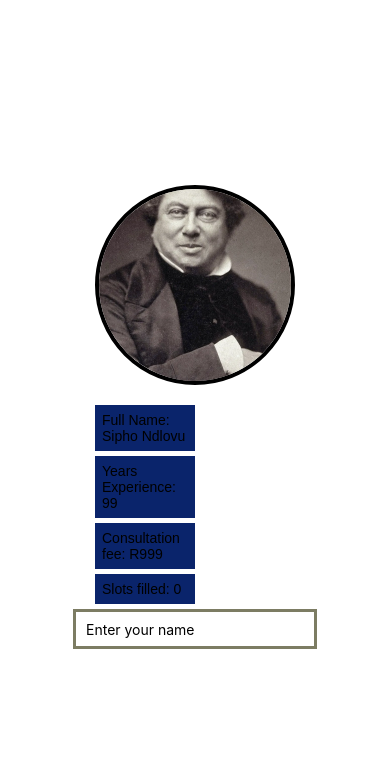
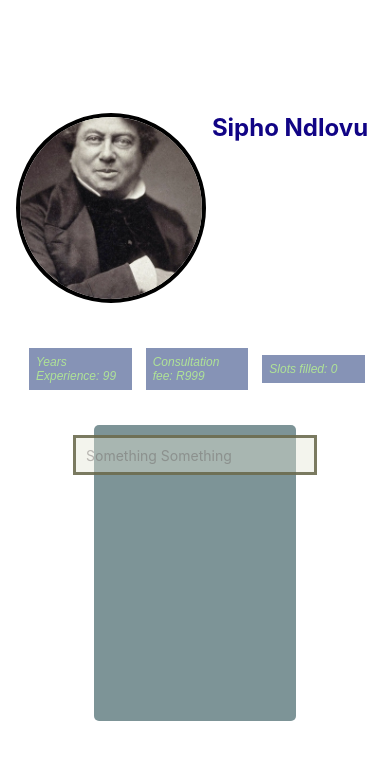
Before and after one commit to Not4PplPrsn/MyNewApp, a React Native app: screen / in a window 390 px wide. Shown: the top 760 px of the page. Built offline with nearby package versions, Linux system fonts and the light colour scheme.

Commit message:
Added some new layout and style functions
Added a new image layout for my human,
Distributed the fields as rows
Add a new text input.
Added new styling for the text box and the image container and image
Added new styling for the text and the fields which contain them

```diff
--- a/App.tsx
+++ b/App.tsx
@@ -6,18 +6,28 @@ import image from './assets/image.png';
 export default function App() {
   return (
     <View style={styles.container}>
-
-      <View >
+      <View style= {styles.ImageCaption}>
         <View style={styles.imageContainer}>
           <Image source={image} style={styles.image} />
         </View>
 
-        <Text style = {styles.agentInformation}>Full Name: Sipho Ndlovu </Text>
+        <Text style = {styles.nameText} > Sipho Ndlovu </Text>
+
+      </View>
+      <View  style={{ flexDirection: 'row', alignItems: 'center', justifyContent: 'space-between', margin: 20, }}>
+
         <Text style = {styles.agentInformation}>Years Experience: 99</Text>
         <Text style = {styles.agentInformation}>Consultation fee: R999</Text>
         <Text style = {styles.agentInformation}>Slots filled: 0</Text>
       </View>
-      <TextInput style={styles.texInputs} placeholder="Enter your name" />
+
+      <View style = {{alignItems: 'center', margin: 15, backgroundColor: '#7d9497', width: '52%', height: '35%', padding: 10, borderRadius: 5,}}>
+      <TextInput style={styles.texInputs} placeholder="Something Something"
+      placeholderTextColor="#665e5e6c" />
+
+      </View>
+
+
       <StatusBar style="auto" />
     </View>
   );
@@ -38,8 +48,8 @@ const styles = StyleSheet.create({
     color: 'blue',
   },
   imageContainer: {
-    width: 200,
-    height: 200,
+    width: 190,
+    height: 190,
     borderRadius: 100,
     overflow: 'hidden',
     marginBottom: 20,
@@ -62,19 +72,32 @@ const styles = StyleSheet.create({
     borderWidth: 3,
     marginBottom: 10,
     paddingHorizontal: 10,
+    backgroundColor: '#e3e4d36b',
 
   },
   agentInformation:{
-    fontSize: 14,
+    fontSize: 12,
     fontWeight: "100",
     fontFamily: "Arial",
     borderWidth:0,
-    backgroundColor: "rgb(10, 36, 107)",
+    backgroundColor: "rgba(10, 36, 107, 0.49)",
     width: '50%',
     height: 'auto',
     padding: 7,
-    marginBottom: 5,
+    marginRight: 5,
+    marginLeft: 9,
+    fontStyle: 'italic',
+    color: '#afe297',
+  },
+  ImageCaption: {
+    margin: 5,
+    flexDirection: 'row',
 
+  },
+  nameText:{
+    fontSize: 24,
+    fontWeight: 'bold',
+    color: '#110485'
   }
 
 });
```
